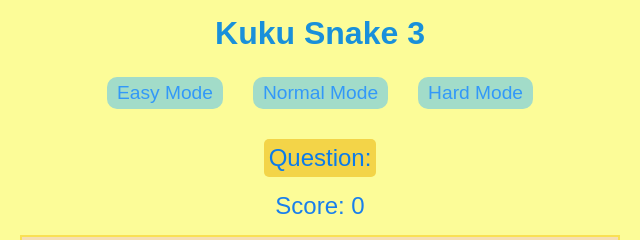
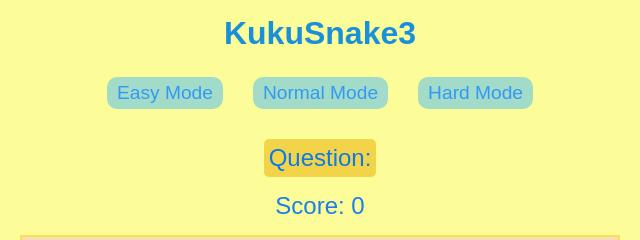
Before and after one commit to knz2021/Kuku-Snake3, a plain HTML site: page index.html in a window 1280 px wide. Shown: the top 240 px of the page, 320-960 px from the left. Drawn offline with Linux system fonts and the light colour scheme.

Commit message:
Update index.html

```diff
--- a/index.html
+++ b/index.html
@@ -3,7 +3,7 @@
 <head>
     <meta charset="UTF-8">
     <meta name="viewport" content="width=device-width, initial-scale=1.0, maximum-scale=1.0, user-scalable=no">
-    <title>Kuku Snake 3</title>
+    <title>KukuSnake3</title>
     <style>
         * {
             margin: 0;
@@ -138,7 +138,7 @@
     </style>
 </head>
 <body>
-    <h1>Kuku Snake 3</h1>
+    <h1>KukuSnake3</h1>
     <div id="difficulty-selection">
         <button onclick="selectDifficulty('easy')">Easy Mode</button>
         <button onclick="selectDifficulty('normal')">Normal Mode</button>
```
